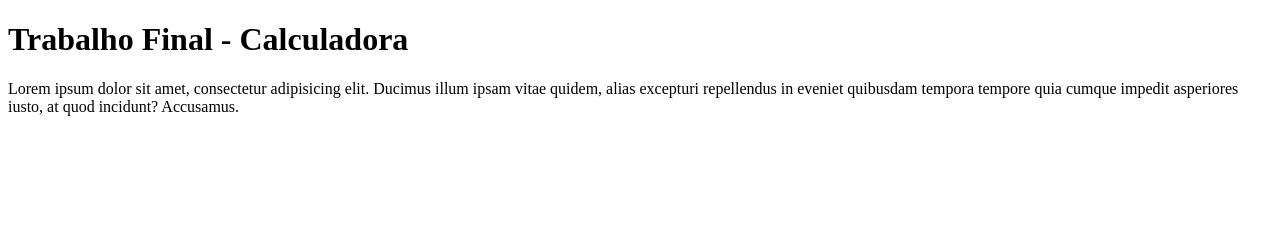
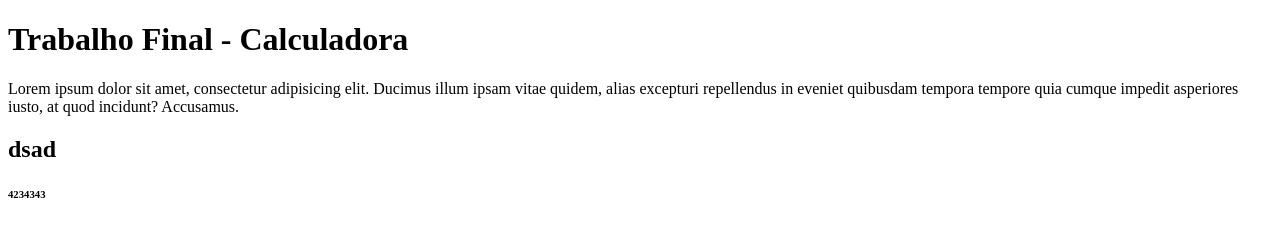
Before and after one commit to RodrigoESTGL/Calculadora_SD, a plain HTML site: page index.html in a window 1280 px wide. Drawn offline with Linux system fonts and the light colour scheme.

Commit message:
Novo codigo git

```diff
--- a/index.html
+++ b/index.html
@@ -8,5 +8,10 @@
 <body>
     <h1>Trabalho Final - Calculadora</h1>
     <p>Lorem ipsum dolor sit amet, consectetur adipisicing elit. Ducimus illum ipsam vitae quidem, alias excepturi repellendus in eveniet quibusdam tempora tempore quia cumque impedit asperiores iusto, at quod incidunt? Accusamus.</p>
+<h2>dsad</h2>
+<h6>4234343</h6>
+
+
+
 </body>
 </html>
```
